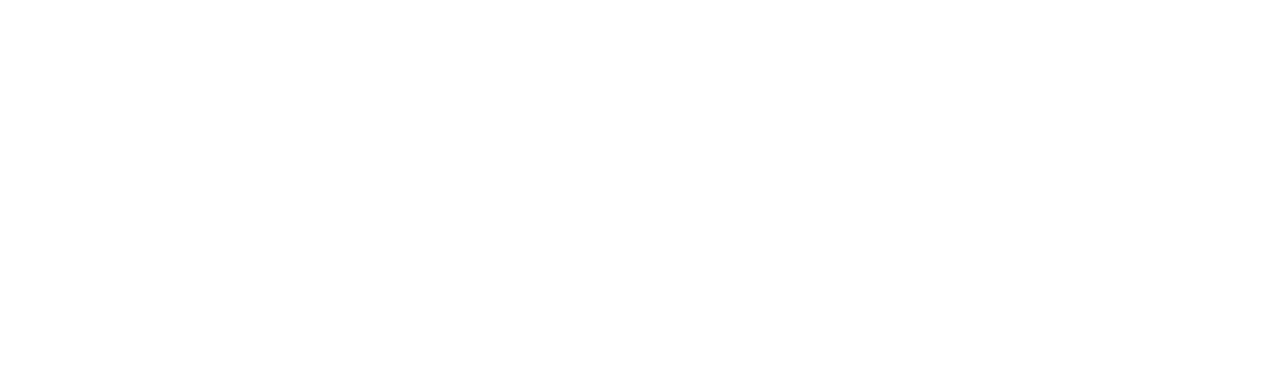
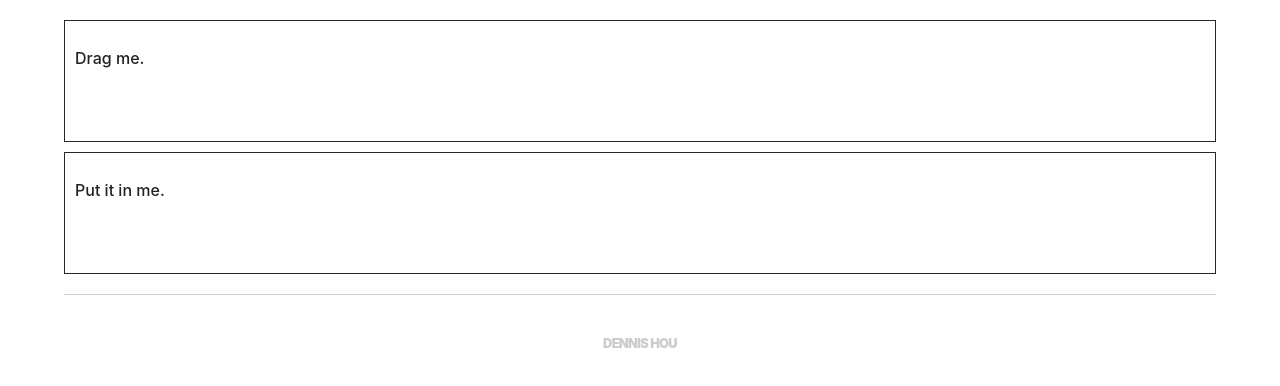
Before and after one commit to idennis/draggy, a plain HTML site: page index.html in a window 1280 px wide. Drawn offline with Linux system fonts and the light colour scheme.

Commit message:
Initialising drag events

```diff
--- a/css/main.css
+++ b/css/main.css
@@ -96,21 +96,72 @@ textarea {
 /* ==========================================================================
    Author's custom styles
    ========================================================================== */
+body {
+  margin: 0 auto;
+  margin-top: 20px;
+  width: 90vw;
+  font-family: -apple-system, system-ui;
+  font-weight: 400;
+}
+
+separator {
+  display: block;
+  border-bottom: 1px solid rgba(0,0,0,0.2);
+  width: 100%;
+  margin: 0 auto;
+  margin: 20px 0;
+}
+
+
+p {
+  font-weight: 500;
+  align-self: baseline;
+}
+
+
+.box {
+  max-width: 100%;
+  border: solid 1px rgba(40,40,40,1);
+  min-height: 100px;
+  padding: 10px;
+  margin-top: 10px;
+  margin-bottom: 10px;
+  transition: all 2s ease;
+  background: white;
+}
+
+.box.ableDrop {
+  background: linear-gradient(to bottom, white 50%, blue 50%);
+  background-size: 400% 400%;
+  animation: fillUpAnimation 2s 1;
+  animation-timing-function: cubic-bezier(.24,.79,.35,1);
+  animation-fill-mode: forwards;
+}
+
+@keyframes fillUpAnimation {
+  0%{background-position:50% 0%}
+  50%{background-position:50% 100%}
+  100%{background-position:50% 100%; color: white;}
+}
 
 
 
+footer {
+  padding: 20px 0;
+  width: 100%;
+  display: flex;
+  margin: 0 auto;
+  justify-content: center;
+}
 
-
-
-
-
-
-
-
-
-
-
-
+footer > span {
+   align-self: center;
+   font-size: 0.8em;
+   text-transform: uppercase;
+   font-weight: 900;
+   color: rgba(0,0,0,0.2);
+   letter-spacing: -0.05em;
+}
 
 
 /* ==========================================================================
--- a/index.html
+++ b/index.html
@@ -17,6 +17,17 @@
     <body>
 
 
+        <div class="box box-1" ondrop="drop(event)" ondragover="allowDrop(event)">
+          <p draggable="true" ondragstart="drag(event)"> Drag me. </p>
+        </div>
+
+        <div ondrop="drop(event)" ondragover="allowDrop(event)" class="box box-2">
+          <p> Put it in me. </p>
+        </div>
+
+        <separator></separator>
+
+        <footer><span class="dennis-hou-logo">Dennis Hou</span></footer>
 
         <script src="js/vendor/modernizr-3.5.0.min.js"></script>
         <script src="js/main.js"></script>
--- a/js/main.js
+++ b/js/main.js
@@ -0,0 +1,11 @@
+// dataTransfer.getData(format);
+function allowDrop(event) {
+  console.log("it works", event);
+  event.target.classList.add("ableDrop");
+  event.preventDefault();
+
+}
+
+function drag(dragevent) {
+  dragevent.dataTransfer.setData("text/plain", "This is the text to drag");
+}
```
